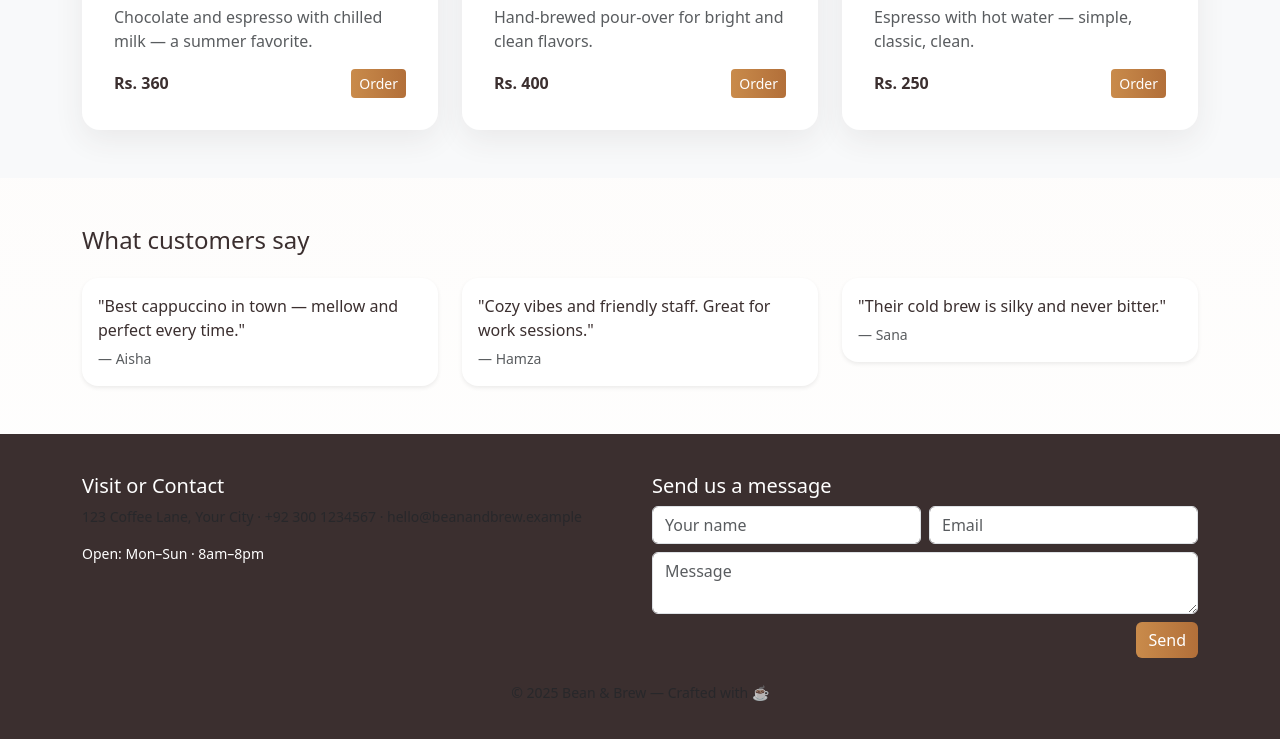
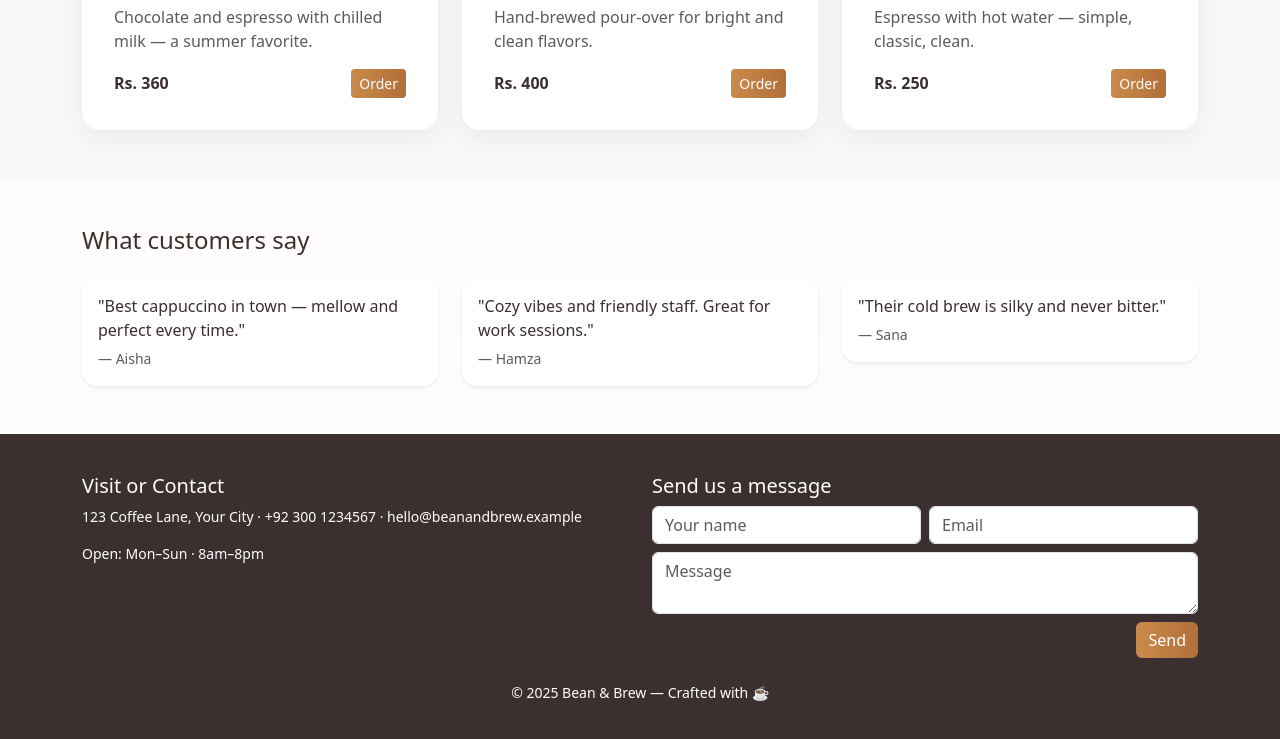
Before and after one commit to saira269/My-coffee-shop-, a plain HTML site: page index.html in a window 1280 px wide. Shown: the part 1800-2539 px from the top of the page. Drawn offline with nearby package versions, Linux system fonts and the light colour scheme.

Commit message:
Update index.html

```diff
--- a/index.html
+++ b/index.html
@@ -225,7 +225,7 @@
     <div class="row">
       <div class="col-md-6 mb-3">
         <h5>Visit or Contact</h5>
-        <p class="small text-muted">123 Coffee Lane, Your City · +92 300 1234567 · hello@beanandbrew.example</p>
+        <p class="small text-white">123 Coffee Lane, Your City · +92 300 1234567 · hello@beanandbrew.example</p>
         <p class="small">Open: Mon–Sun · 8am–8pm</p>
       </div>
       <div class="col-md-6">
@@ -246,7 +246,7 @@
         </form>
       </div>
     </div>
-    <div class="text-center mt-4 small text-muted">© <span id="year"></span> Bean & Brew — Crafted with ☕</div>
+    <div class="text-center mt-4 small text-white">© <span id="year"></span> Bean & Brew — Crafted with ☕</div>
   </div>
 </footer><!-- Bootstrap JS --><script src="https://cdn.jsdelivr.net/npm/bootstrap@5.3.2/dist/js/bootstrap.bundle.min.js"></script><script>
   // Small interactive behaviors
```
